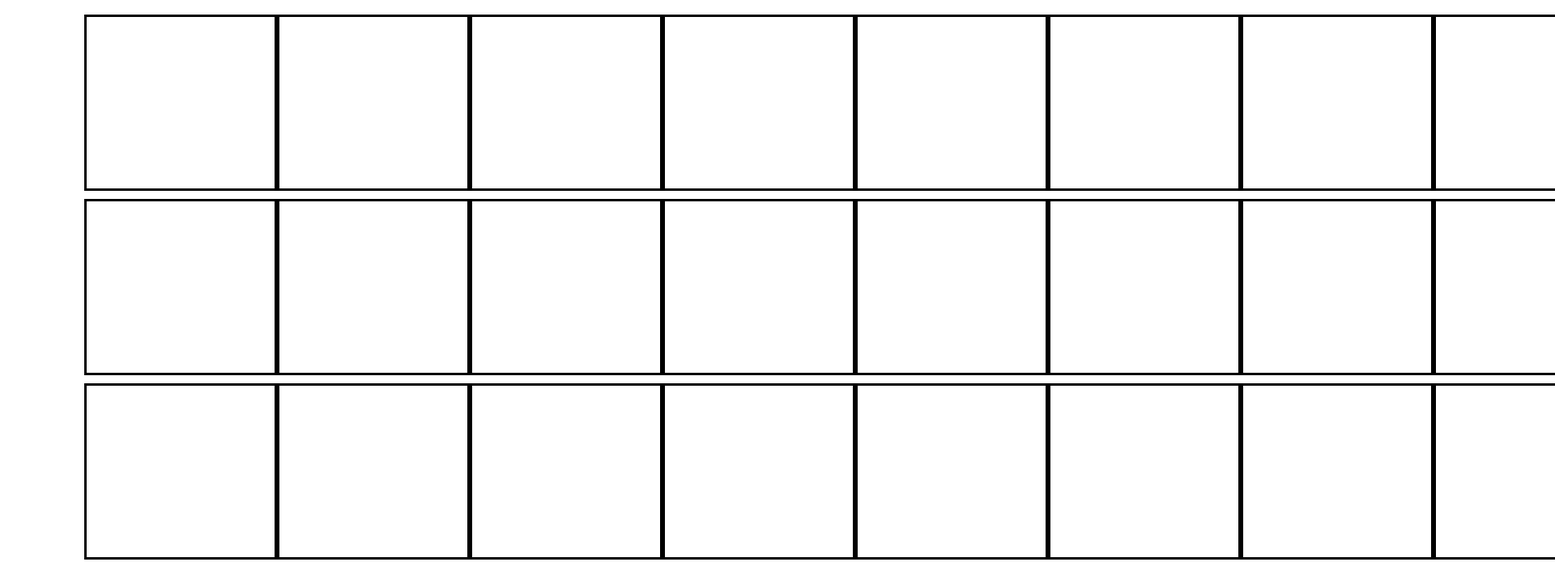
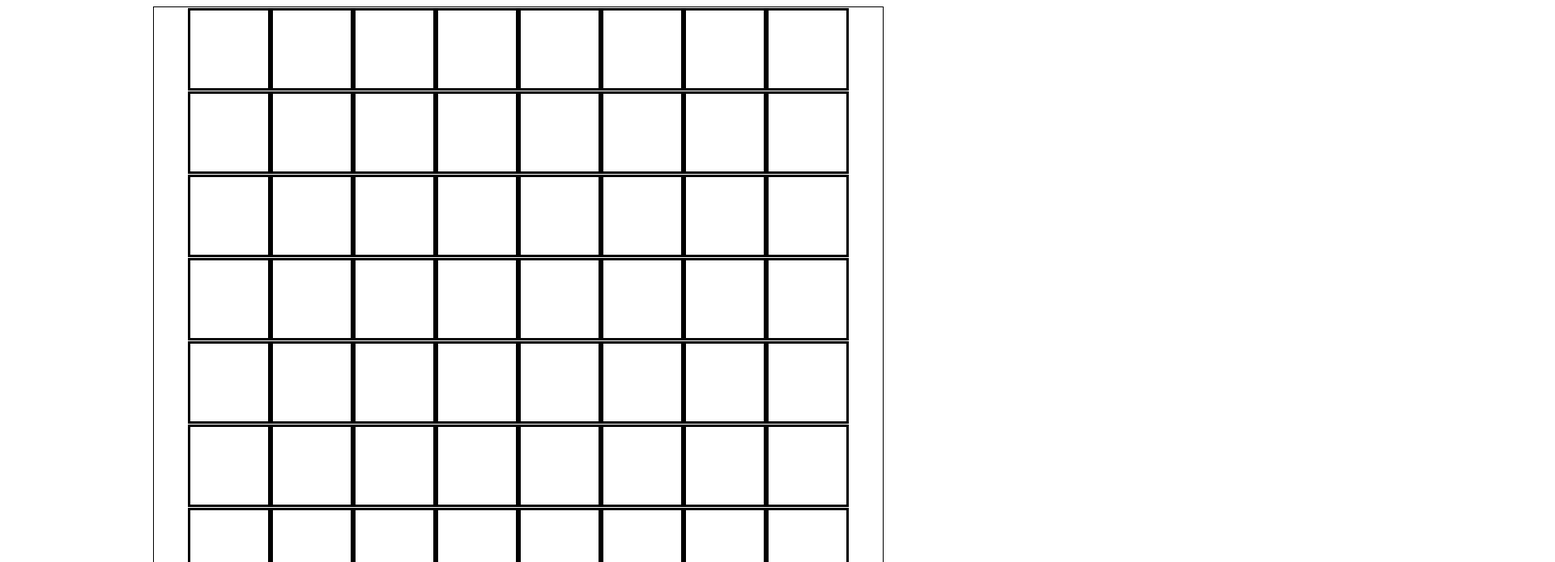
Before and after one commit to wild-o/Etch-A-Sketch, a plain HTML site: page index.html in a window 1280 px wide. Shown: the top 695 px of the page at 81% size, 1920 px wide, since content can reach past the window. Drawn offline with Linux system fonts and the light colour scheme.

Commit message:
further changes

```diff
--- a/styles.css
+++ b/styles.css
@@ -1,21 +1,21 @@
 #grid{
-   display: inline-flex;
-   justify-content: flex-end;
-   height: 100px;
-   width: 2000px;
+   display: flex;
+   height: auto;
+   width: 900px;
+   border: 1px solid;
+   flex-direction: row;
    flex-wrap: wrap;
-
+   justify-content: center;
+   margin: 0px auto;
+   align-items: center;
 }
 
 .item{
-   flex-basis: 200px;
    background: white;
    border: black;
    border-style: solid;
-   padding: 1em;
-   height: 180px;
-   width: 50px;
-   margin-top: 10px;
+   padding: 3em;
+   margin-top: 1px;
    color: white;
 
 
```
